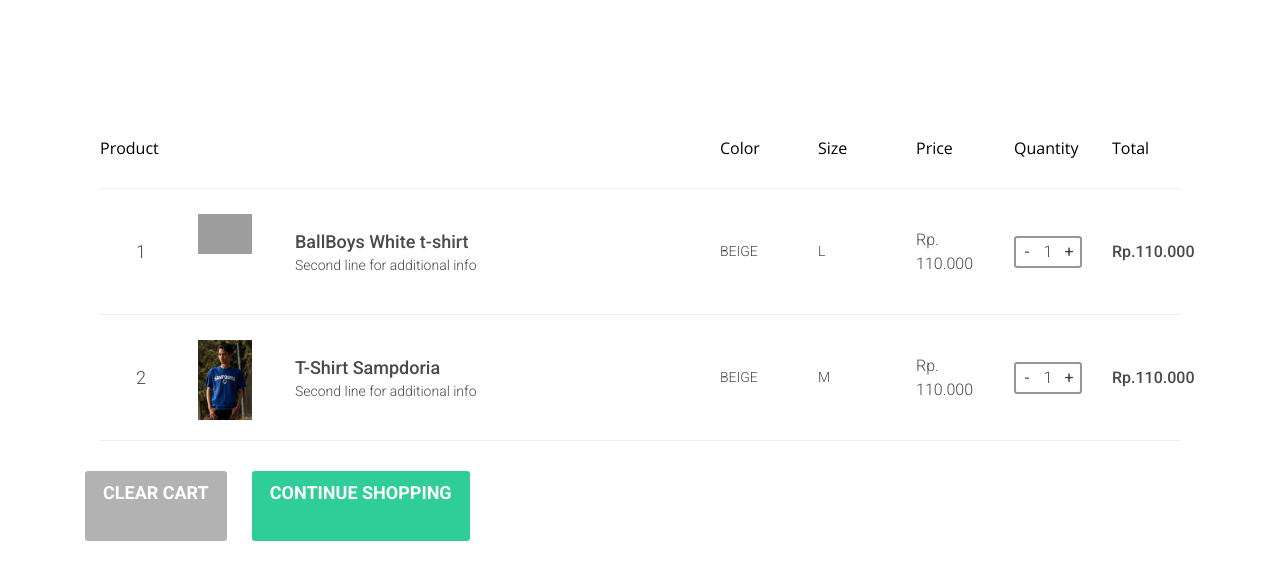
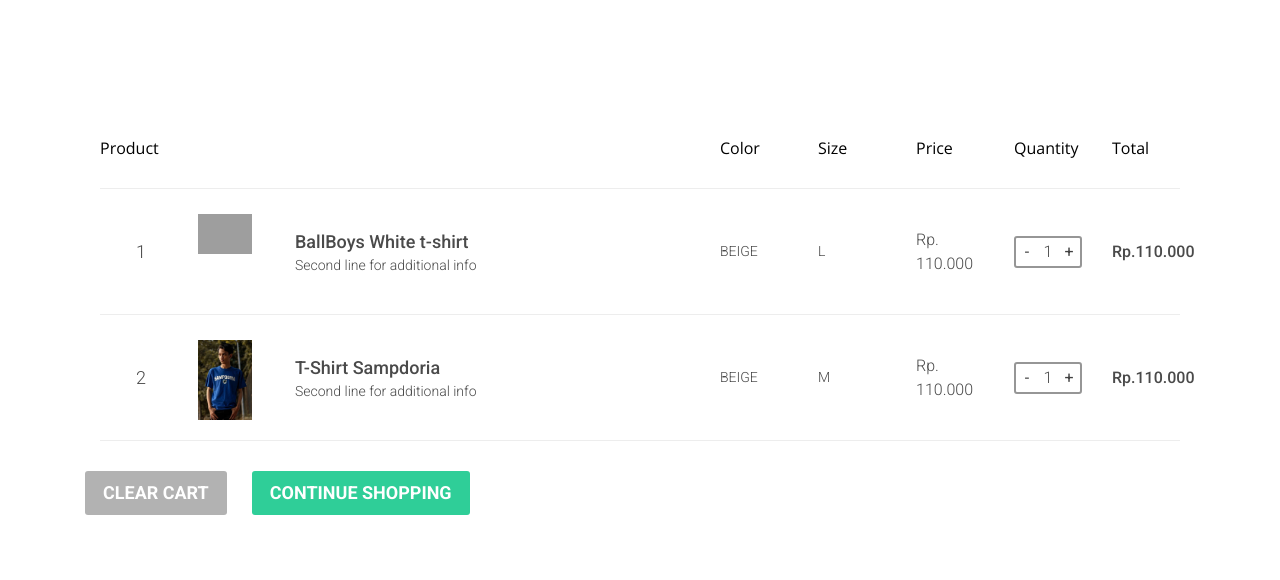
Before and after one commit to ted666x/pemrograman_web, a plain HTML site: page cart.html in a window 1280 px wide. Drawn offline with nearby package versions, Linux system fonts and the light colour scheme; some packages are replaced by stand-ins of ours; files that its build step writes are made by us from their sources; grey boxes are pictures that could not be loaded; a script that the page names is missing.

Commit message:
edit cart

```diff
--- a/css/cart.css
+++ b/css/cart.css
@@ -967,7 +967,7 @@ section
 }
 .button
 {
-	height: 70px;
+	height: 44px;
 	text-align: center;
 	margin-bottom: 10px;
 	border-radius: 3px;
```
